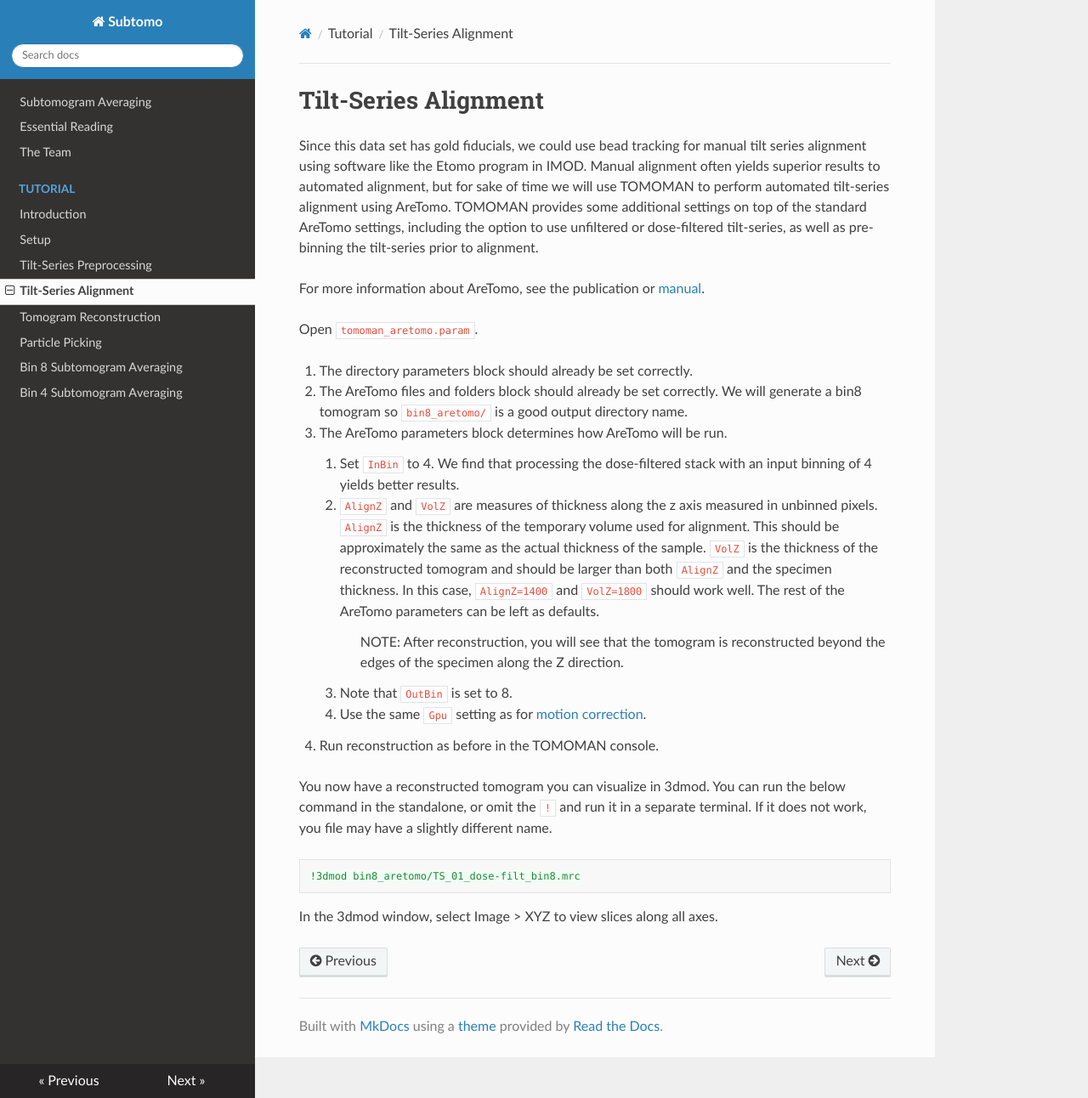
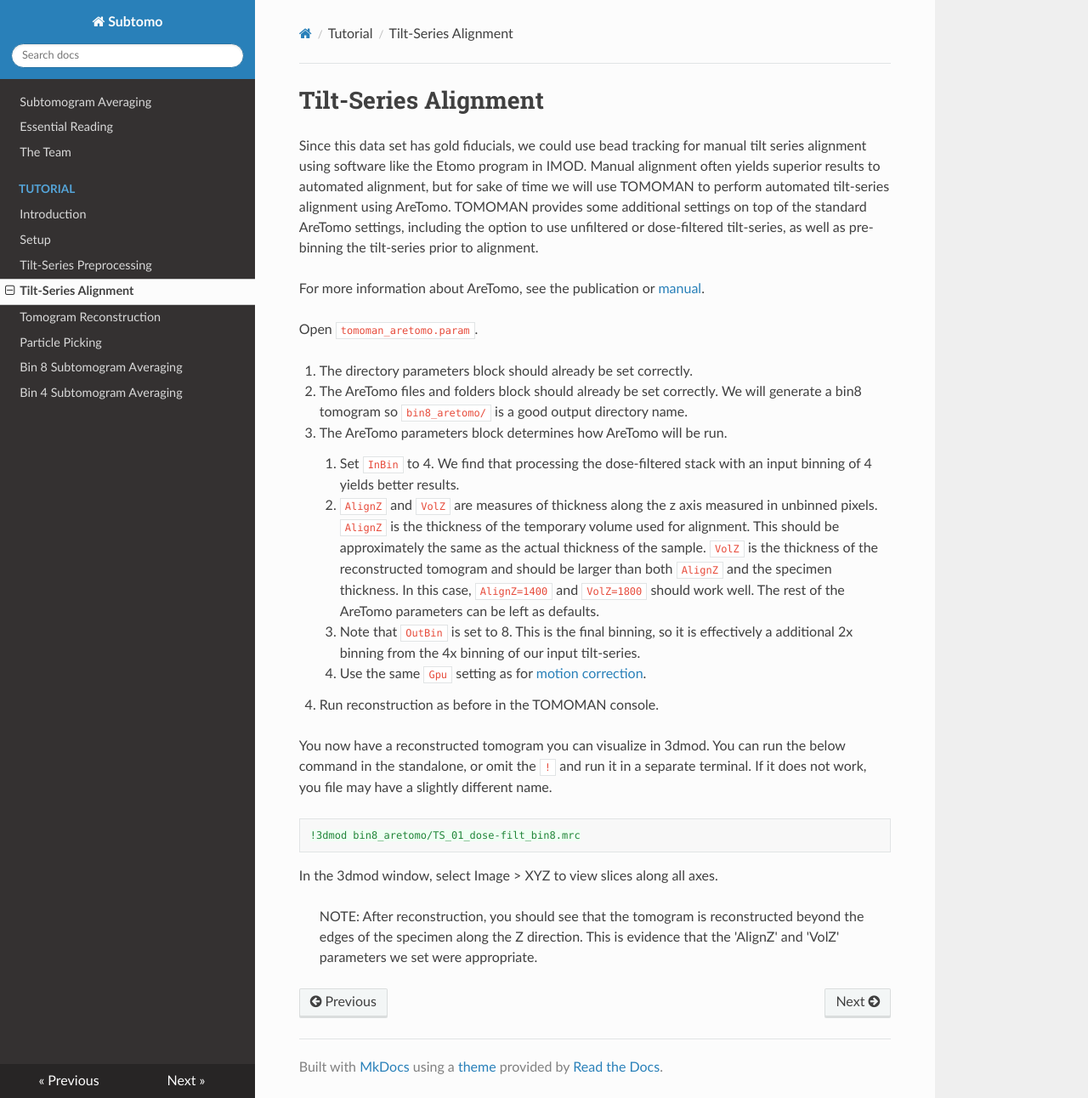
Before and after one commit to wan-lab-vanderbilt/subtomo-tutorials, an MkDocs documentation site: the page built from docs/hiv/align.md, in a window 1280 px wide and 1292 px high. Shown: the whole window at 85% size. Built offline with MkDocs 1.6.1, drawn with Linux system fonts in a browser that asks for light colours; nearby versions of some CDN libraries.

Commit message:
Update align.md
various text changes

```diff
--- a/docs/hiv/align.md
+++ b/docs/hiv/align.md
@@ -23,10 +23,9 @@ Open `tomoman_aretomo.param`.
     `VolZ` is the thickness of the reconstructed tomogram and should be larger than both `AlignZ` and the specimen thickness.
     In this case, `AlignZ=1400` and `VolZ=1800` should work well.
     The rest of the AreTomo parameters can be left as defaults.
-    >NOTE: After reconstruction, you will see that the tomogram is reconstructed beyond the edges of the specimen along the Z direction.
 
 
-    4. Note that `OutBin` is set to 8.
+    4. Note that `OutBin` is set to 8. This is the final binning, so it is effectively a additional 2x binning from the 4x binning of our input tilt-series.
 
     5. Use the same `Gpu` setting as for [motion correction](preproc.md#making-motion-corrected-stacks).
 
@@ -39,3 +38,5 @@ If it does not work, you file may have a slightly different name.
     !3dmod bin8_aretomo/TS_01_dose-filt_bin8.mrc
 
 In the 3dmod window, select Image > XYZ to view slices along all axes.
+
+>NOTE: After reconstruction, you should see that the tomogram is reconstructed beyond the edges of the specimen along the Z direction. This is evidence that the 'AlignZ' and 'VolZ' parameters we set were appropriate.
```
